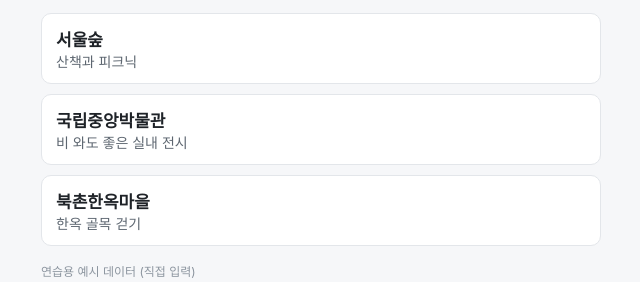
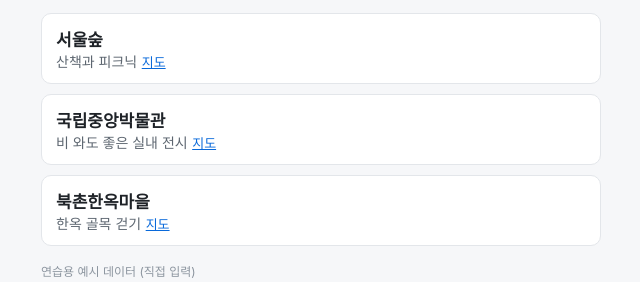
Before and after one commit to studydev/github-test, a plain HTML site: page index.html in a window 1280 px wide. Shown: the part 155-437 px from the top of the page, without its empty margins (319-959 px from the left). Drawn offline with Linux system fonts and the light colour scheme.

Commit message:
장소 카드에 지도 링크

```diff
--- a/app.js
+++ b/app.js
@@ -6,7 +6,7 @@ let places = [];
 function show(region) {
   for (const b of regionsEl.querySelectorAll('button')) b.setAttribute('aria-pressed', String(b.dataset.region === region));
   const list = places.filter(p => p.region === region).slice(0, 3);
-  cardsEl.innerHTML = list.map(p => `<li><b>${p.name}</b><span>${p.desc}</span></li>`).join('');
+  cardsEl.innerHTML = list.map(p => `<li><b>${p.name}</b><span>${p.desc}</span> <a href="https://map.kakao.com/?q=${encodeURIComponent(p.name)}" target="_blank" rel="noopener">지도</a></li>`).join('');
 }
 
 fetch('data/places.json')
--- a/style.css
+++ b/style.css
@@ -10,3 +10,4 @@ h1 { margin: 0 0 4px; }
 .cards b { display: block; font-size: 17px; }
 .cards span { color: #5d6670; font-size: 14px; }
 .source { color: #8c959f; font-size: 12px; margin-top: 16px; }
+.cards a { font-size: 13px; color: #0969da; }
```
